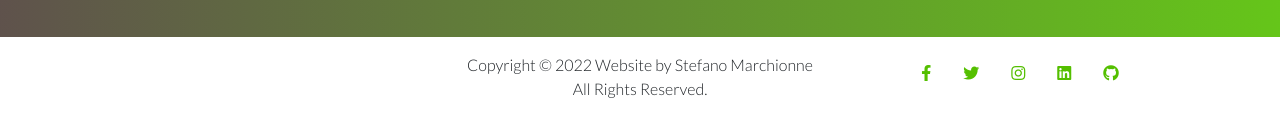
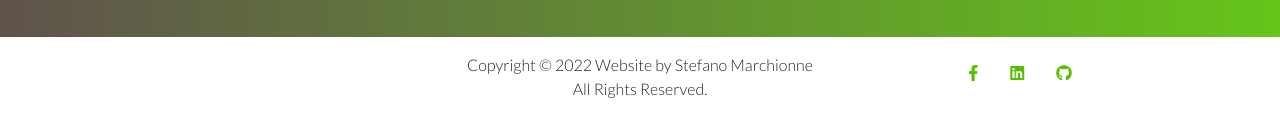
Before and after one commit to StefanoMarchionne/StefanoMarchionne.github.io, a plain HTML site: page index.html in a window 1280 px wide. Shown: the part 1237-1351 px from the top of the page. Drawn offline with nearby package versions, Linux system fonts and the light colour scheme.

Commit message:
Update index.html

```diff
--- a/index.html
+++ b/index.html
@@ -91,10 +91,6 @@
                         <nav class="nav nav-mastfoot justify-content-center">
                             <a class="nav-link" href="https://www.facebook.com/profile.php?id=100009108002903&viewas=">
                                 <i class="fab fa-facebook-f"></i></a>
-                            <a class="nav-link" href="https://twitter.com/SteMarchionne">
-                                <i class="fab fa-twitter"></i></a>
-                            <a class="nav-link" href="https://www.instagram.com/stefano.98/">
-                                <i class="fab fa-instagram"></i></a>
                             <a class="nav-link" href="https://www.linkedin.com/in/stefano-marchionne-a63041189/">
                                 <i class="fab fa-linkedin"></i></a>
                             <a class="nav-link" href="https://github.com/StefanoMarchionne">
```
